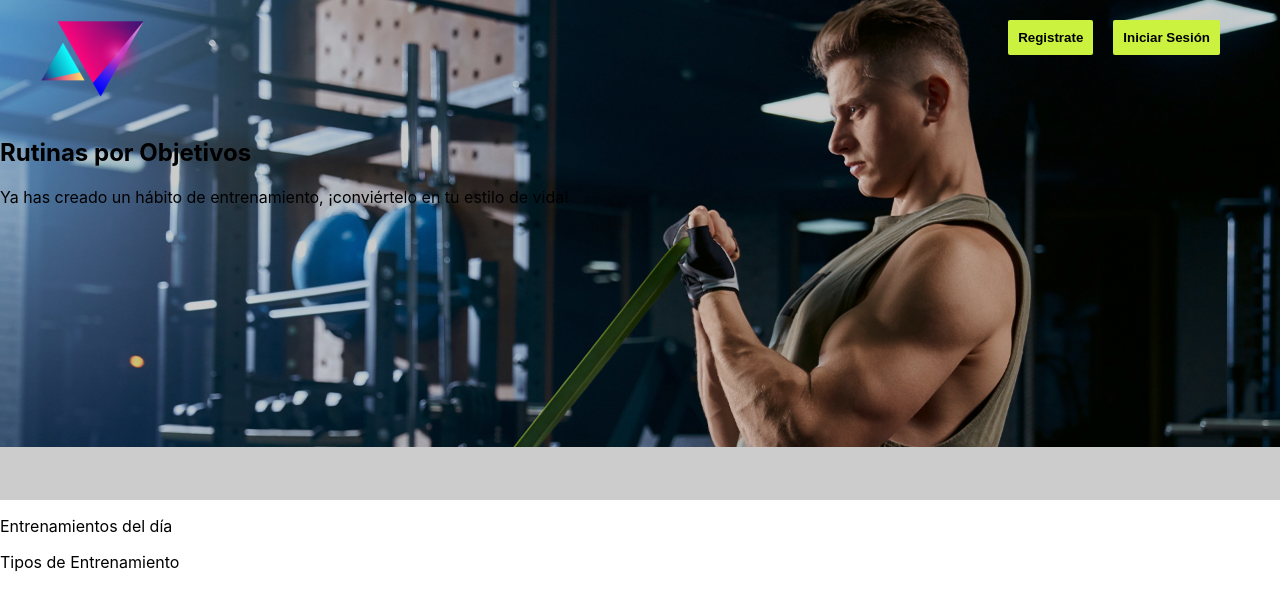
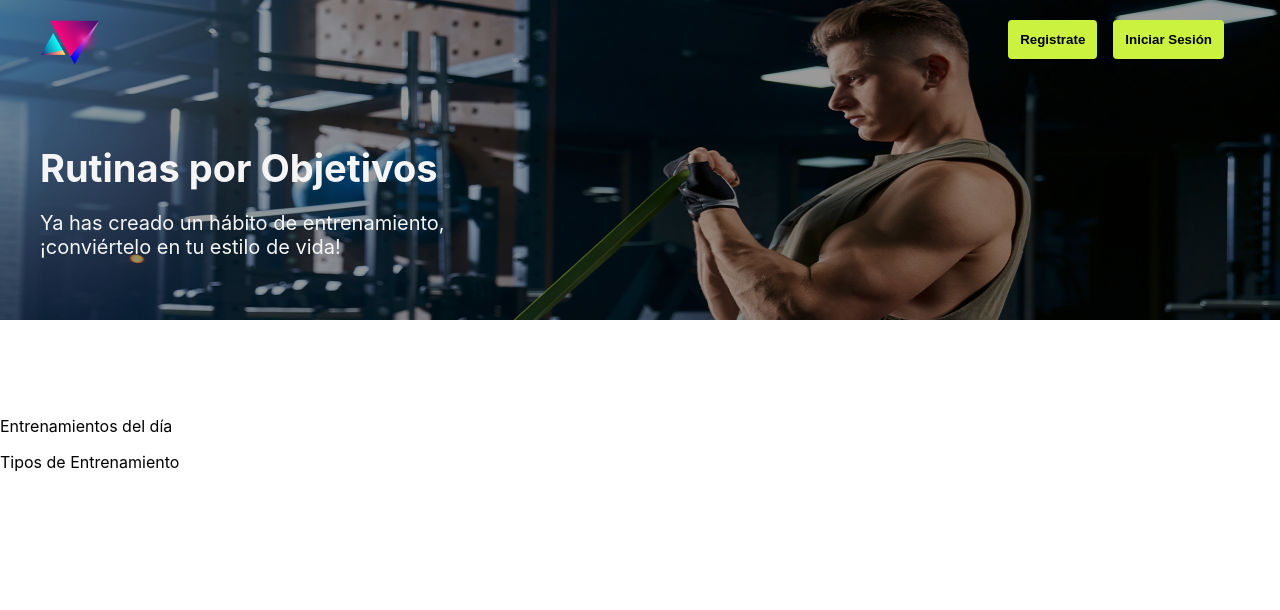
Before and after one commit to Franco-Ezequiel-Marchegiani/personal-trainer-website, a React (Create React App) app: page / in a window 1280 px wide. Shown: the top 610 px of the page. Built offline with nearby package versions, Linux system fonts and the light colour scheme.

Commit message:
Header's style are done

```diff
--- a/src/App.js
+++ b/src/App.js
@@ -9,6 +9,7 @@ function App() {
     <BrowserRouter>
       <Routes>
         <Route path="/" element={<Home /> } />
+        <Route path="/:id" element={<Home /> } />
       </Routes>
     </BrowserRouter>
   );
--- a/src/Components/Home/Home.css
+++ b/src/Components/Home/Home.css
@@ -1,23 +1,54 @@
+/* Header */
 .header{
-    height: 500px;
-    background-image: linear-gradient(rgba(0, 0, 0, 0.2), rgba(0, 0, 0, 0.2)),url("../../Images/portada.jpg");
-    background-size: 100%;
+    height: 400px;
+    background-image: linear-gradient(rgba(0, 0, 0, 0.4), rgba(0, 0, 0, 0.4)),url("../../Images/portada.jpg");
+    background-size: 100% 40%;
     background-attachment: fixed;
     background-repeat: no-repeat;
+    padding: 0px 40px;
 }
+/* First column */
 .headerContainer{
     display: flex;
     justify-content: space-between;
-    padding: 20px 40px;
+    padding: 20px 0px;
 }
-.buttonHeaderContainer{
-
+.logo{
+    width: 60px;
 }
 .buttonHeaderContainer button{
-    margin-right: 20px;
+    margin-right: 16px;
     background-color: #cbf23f;
-    border: #cbf23f;
-    border-radius: 2px;
+    border: 2px solid #cbf23f;
+    border-radius: 4px;
     padding: 10px;
     font-weight: bold;
+    cursor: pointer;
+    color: black;
 }
+.buttonHeaderContainer button:hover{
+    background-color: transparent;
+    cursor: pointer;
+    color: #cbf23f;
+    border: 2px solid #cbf23f ;
+}
+/* Text of header */
+.textHeaderContainer{
+    padding: 60px 0 0 0;
+}
+.textHeaderContainer h1{
+    color: whitesmoke;
+    font-size: 38px;
+    margin: 0;
+}
+.rowBreake{
+    display: block;
+}
+.textHeaderContainer p{
+    color: whitesmoke;
+    font-size: 20px;
+    margin: 0;
+    padding-top: 20px;
+}
+
+/* Made change on the background image in the mobile style */
--- a/src/Components/Home/Home.js
+++ b/src/Components/Home/Home.js
@@ -15,7 +15,7 @@ function Home(){
                 </div>
                 <div className='textHeaderContainer'>
                     <h1>Rutinas por Objetivos</h1>
-                    <p>Ya has creado un hábito de entrenamiento, ¡conviértelo en tu estilo de vida!</p>
+                    <p>Ya has creado un hábito de entrenamiento, <span className='rowBreake'>¡conviértelo en tu estilo de vida!</span></p>
                 </div>
             </header>
             <main>
```
